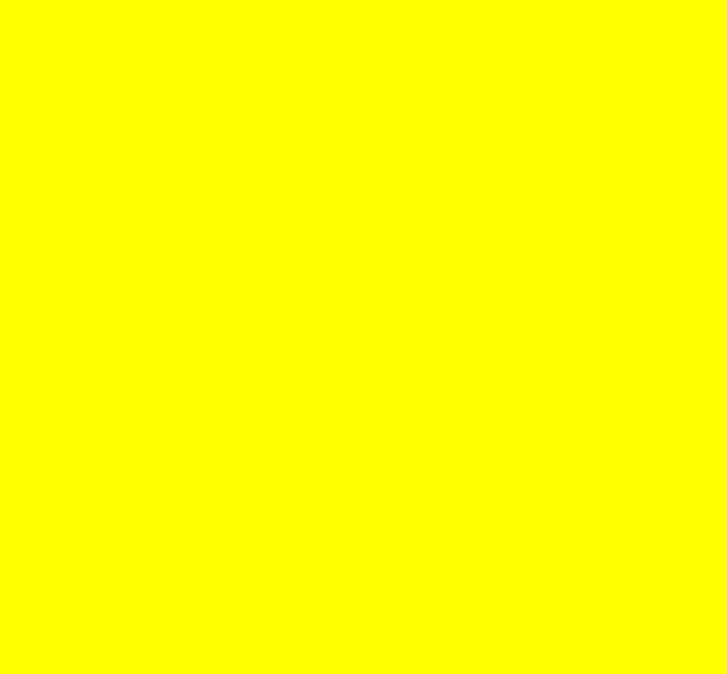
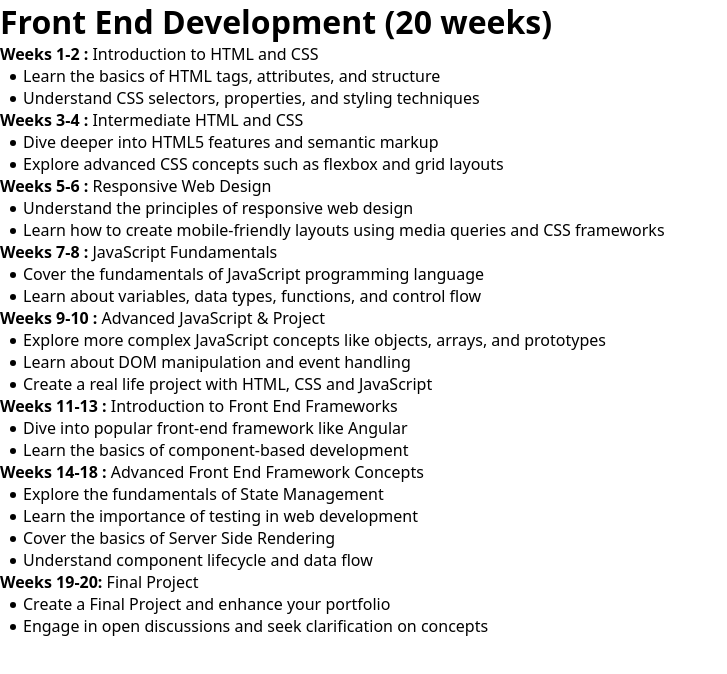
Before and after one commit to MikheilMusaelyan/CodeRush, an Angular app: page / in a window 1280 px wide. Shown: the top 674 px of the page, without its empty margins (0-727 px from the left). Built offline with nearby package versions, Linux system fonts and the light colour scheme.

Commit message:
add thee fed plan

```diff
--- a/src/app/app.component.html
+++ b/src/app/app.component.html
@@ -1 +1,2 @@
-<app-home></app-home>
+<!-- <app-home></app-home> -->
+<app-plans></app-plans>
--- a/src/app/app.module.ts
+++ b/src/app/app.module.ts
@@ -5,11 +5,13 @@ import { AppRoutingModule } from './app-routing.module';
 import { AppComponent } from './app.component';
 import { HomeComponent } from './home/home.component';
 import { BrowserAnimationsModule } from '@angular/platform-browser/animations';
+import { PlansComponent } from './plans/plans.component';
 
 @NgModule({
   declarations: [
     AppComponent,
-    HomeComponent
+    HomeComponent,
+    PlansComponent
   ],
   imports: [
     BrowserModule,
--- a/src/app/home/home.component.css
+++ b/src/app/home/home.component.css
@@ -4,6 +4,7 @@ main{
     perspective: 100px;
     transform-style: preserve-3d;
     background-color: yellow;
+    overflow: hidden;
 }
 .animation-wrap{
     width: 100%;
--- a/src/app/home/home.component.html
+++ b/src/app/home/home.component.html
@@ -1,8 +1,18 @@
 <main>
-    <div class="animation-wrap" [@mainAnim]="animWrap" *ngIf="!animEnded">
+    <section class="animation-wrap" [@mainAnim]="animWrap" *ngIf="!animEnded">
         <h1 class="first anim-word" #first [@first]="firstWord">Want To Learn How To Code?</h1>
         <h1 class="second anim-word" #second [@second]="secondWord">
             Good Choice.
         </h1>
-    </div>
+    </section>
+    <section class="hero">
+        <h1>Gain an unfair advantage</h1>
+        <!-- <h1>Having a mentor has never been this affordable</h1> -->
+
+        <span class="fact">
+            According to ZipRecruiter, an average web developer in the US makes
+            <b class="boldtext">$87,739 /year</b>
+            Full Stack Developer - 104,803 /
+        </span>
+    </section>
 </main>
--- a/src/app/home/home.component.ts
+++ b/src/app/home/home.component.ts
@@ -45,7 +45,7 @@ import { trigger, state, style, transition, animate } from '@angular/animations'
         transform: 'translateZ(100px)',
         opacity: 1
       })),
-      transition('initial <=> final', animate('450ms cubic-bezier(1, 0.29, 0, 0.78)'))
+      transition('initial <=> final', animate('450ms cubic-bezier(1, 0.29, 0, 0.58)'))
     ])
   ]
 })
@@ -59,6 +59,10 @@ export class HomeComponent implements OnInit, AfterViewInit{
   ngOnInit(): void {}
 
   ngAfterViewInit(): void {
+    this.startUpAnim()
+  }
+
+  startUpAnim() {
     const string = ', We All Start Somewhere';
     const indexToAddOn = 12;
     let currentIndex = 0;
@@ -84,10 +88,10 @@ export class HomeComponent implements OnInit, AfterViewInit{
                 }, 350);
               }, 250);
             }
-          }, 65);
+          }, 60);
         }, 800);
 
-      }, 1400);
+      }, 1100);
     }, 0);
   }
 }
--- /dev/null
+++ b/src/app/plans/plans.component.css
@@ -0,0 +1,8 @@
+.learning-details{
+    padding-left: 10px;
+}
+.detail-span{
+    display: inline-block;
+    position: relative;
+    left: -10px;
+}
--- /dev/null
+++ b/src/app/plans/plans.component.html
@@ -0,0 +1,67 @@
+<main>
+    <div class="plan">
+        <h1 class="title">Front End Development (20 weeks)</h1>
+
+        <span class="time-stamp"><b>Weeks 1-2 :</b> Introduction to HTML and CSS</span>
+        <div class="learning-details">
+            <li class="detail-li"><span class="detail-span">Learn the basics of HTML tags, attributes, and structure</span></li>
+            <li class="detail-li"><span class="detail-span">Understand CSS selectors, properties, and styling techniques</span></li>
+        </div>
+
+        <span class="time-stamp"><b>Weeks 3-4 :</b> Intermediate HTML and CSS</span>
+        <div class="learning-details">
+            <li class="detail-li"><span class="detail-span">Dive deeper into HTML5 features and semantic markup</span></li>
+            <li class="detail-li"><span class="detail-span">Explore advanced CSS concepts such as flexbox and grid layouts</span></li>
+        </div>
+
+        <span class="time-stamp"><b>Weeks 5-6 :</b> Responsive Web Design</span>
+        <div class="learning-details">
+            <li class="detail-li"><span class="detail-span">Understand the principles of responsive web design</span></li>
+            <li class="detail-li"><span class="detail-span">Learn how to create mobile-friendly layouts using media queries and CSS frameworks</span></li>
+        </div>
+
+        <span class="time-stamp"><b>Weeks 7-8 :</b> JavaScript Fundamentals</span>
+        <div class="learning-details">
+            <li class="detail-li"><span class="detail-span">Cover the fundamentals of JavaScript programming language</span></li>
+            <li class="detail-li"><span class="detail-span">Learn about variables, data types, functions, and control flow</span></li>
+        </div>
+
+        <span class="time-stamp"><b>Weeks 9-10 :</b> Advanced JavaScript & Project</span>
+        <div class="learning-details">
+            <li class="detail-li"><span class="detail-span">Explore more complex JavaScript concepts like objects, arrays, and prototypes</span></li>
+            <li class="detail-li"><span class="detail-span">Learn about DOM manipulation and event handling</span></li>
+            <li class="detail-li"><span class="detail-span">Create a real life project with HTML, CSS and JavaScript</span></li>
+        </div>
+
+        <span class="time-stamp"><b>Weeks 11-13 :</b> Introduction to Front End Frameworks</span>
+        <div class="learning-details">
+            <li class="detail-li"><span class="detail-span">Dive into popular front-end framework like Angular</span></li>
+            <li class="detail-li"><span class="detail-span">Learn the basics of component-based development</span></li>
+        </div>
+
+        <span class="time-stamp"><b>Weeks 14-18 :</b> Advanced Front End Framework Concepts</span>
+        <div class="learning-details">
+            <li class="detail-li"><span class="detail-span">Explore the fundamentals of State Management</span></li>
+            <li class="detail-li"><span class="detail-span">Learn the importance of testing in web development</span></li>
+            <li class="detail-li"><span class="detail-span">Cover the basics of Server Side Rendering</span></li>
+            <li class="detail-li"><span class="detail-span">Understand component lifecycle and data flow</span></li>
+        </div>
+
+        <span class="time-stamp"><b>Weeks 19-20:</b> Final Project</span>
+        <div class="learning-details">
+          <li class="detail-li"><span class="detail-span">Create a Final Project and enhance your portfolio</span></li>
+          <li class="detail-li"><span class="detail-span">Engage in open discussions and seek clarification on concepts</span></li>
+        </div>
+
+
+
+
+
+
+
+
+
+
+
+    </div>
+</main>
```
Also changed, not shown: src/app/plans/plans.component.ts (added, +10 -0 lines).
